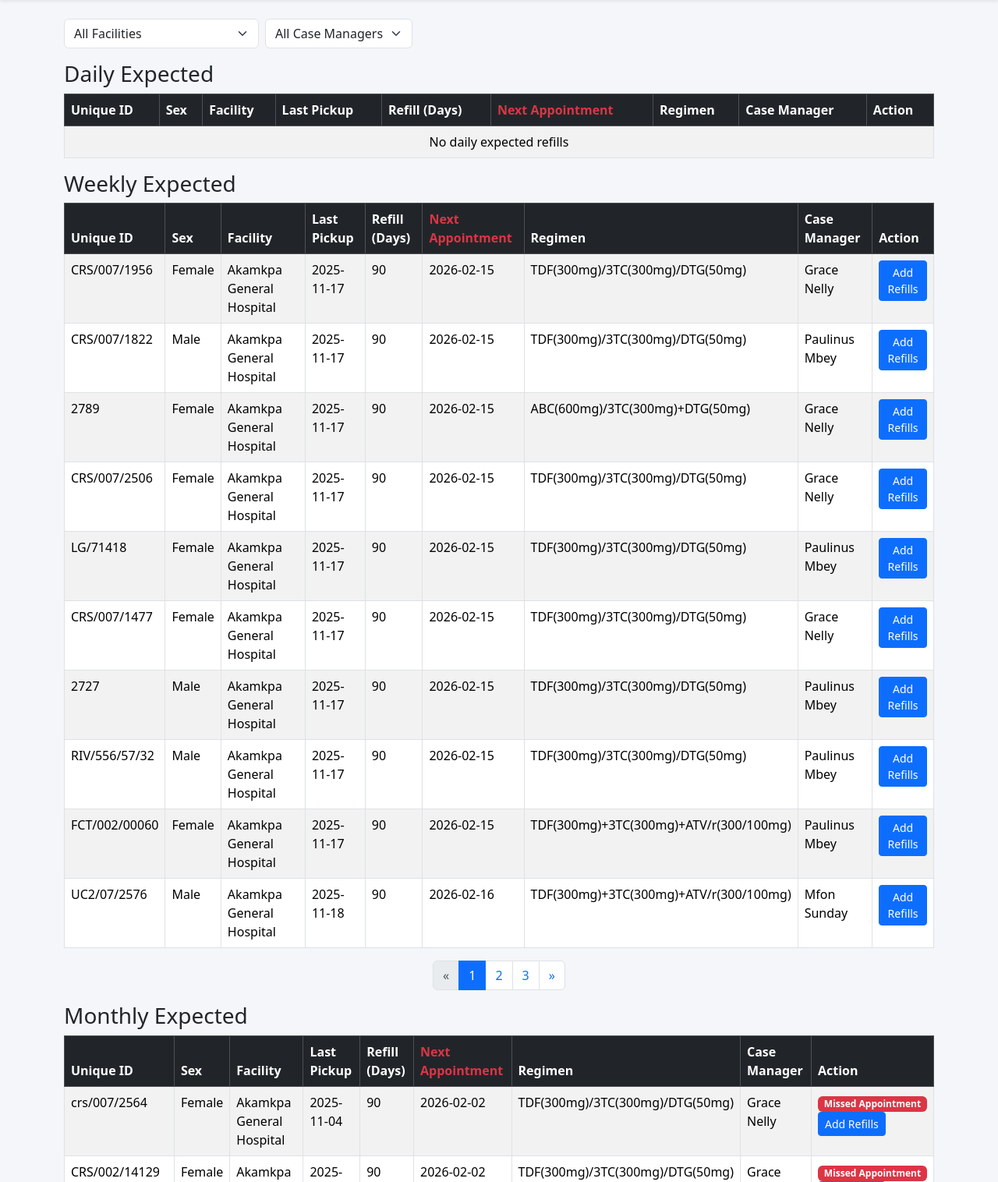
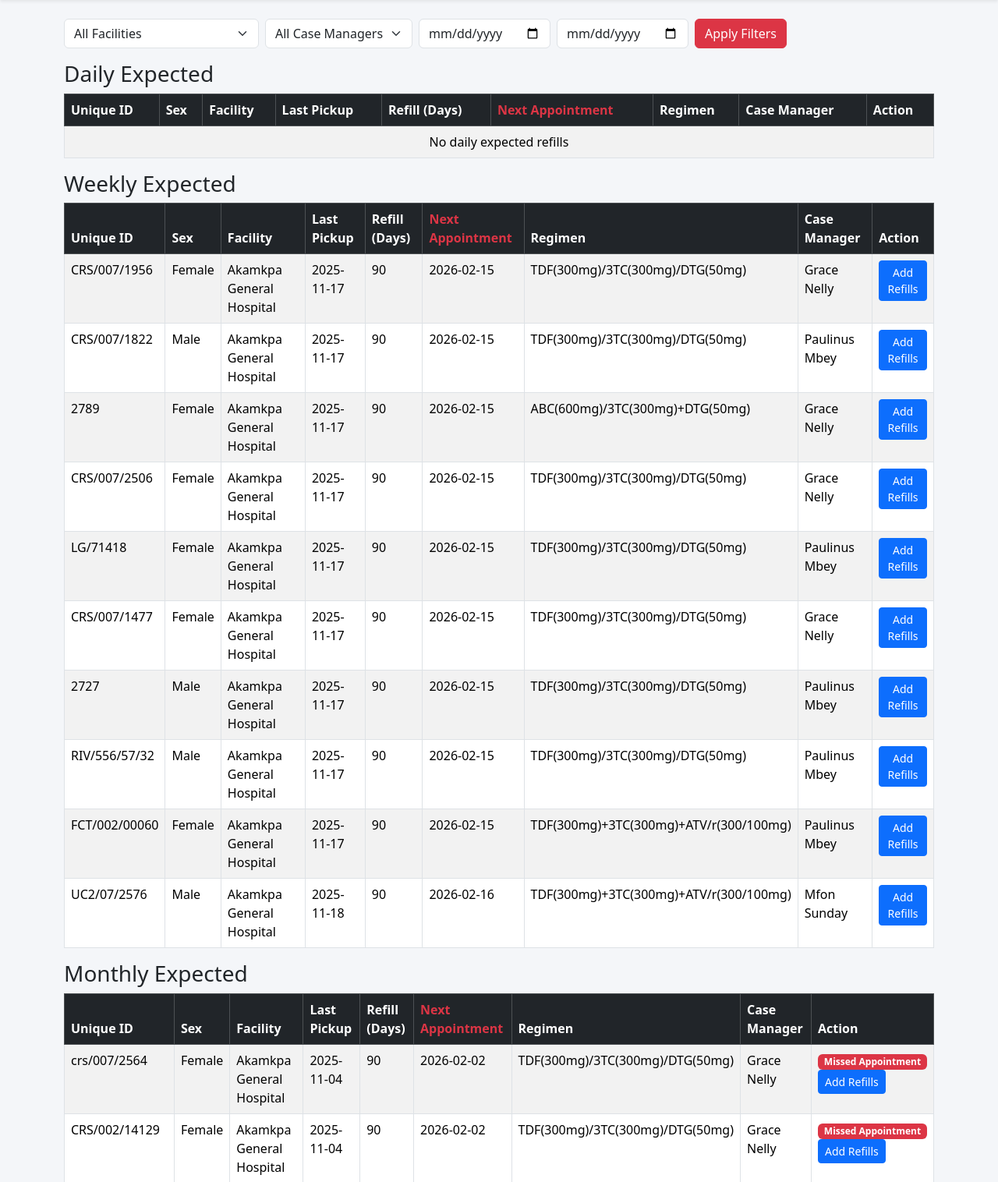
Before and after one commit to sparklweb1988/TreatmentTracker, a Django app: page /refills/ in a window 1280 px wide. Shown: the part 56-1572 px from the top of the page at 78% size. Run offline with Django 5.2, Linux system fonts and the light colour scheme; data comes from the database, SQL or seed files in the repository.

Commit message:
latest_again

```diff
--- a/refills/views.py
+++ b/refills/views.py
@@ -213,6 +213,25 @@ def refill_list(request):
     # GET filters
     facility_id = request.GET.get("facility")
     selected_case_manager = request.GET.get("case_manager")
+    start_date = request.GET.get("start_date")
+    end_date = request.GET.get("end_date")
+
+    # Parse start and end date if provided
+    if start_date:
+        try:
+            start_date_obj = datetime.strptime(start_date, "%Y-%m-%d").date()
+        except ValueError:
+            start_date_obj = None
+    else:
+        start_date_obj = None
+
+    if end_date:
+        try:
+            end_date_obj = datetime.strptime(end_date, "%Y-%m-%d").date()
+        except ValueError:
+            end_date_obj = None
+    else:
+        end_date_obj = None
 
     # All facilities
     facilities = Facility.objects.all()
@@ -230,6 +249,13 @@ def refill_list(request):
     # Filter by case manager if provided
     if selected_case_manager:
         refills = refills.filter(case_manager=selected_case_manager)
+
+    # Filter by date range if provided
+    if start_date_obj:
+        refills = refills.filter(next_appointment__gte=start_date_obj)
+
+    if end_date_obj:
+        refills = refills.filter(next_appointment__lte=end_date_obj)
 
     # Unique case managers for filter dropdown
     case_managers_qs = (
@@ -264,6 +290,8 @@ def refill_list(request):
         "case_managers": case_managers,
         "selected_case_manager": selected_case_manager,
         "today": today,
+        "selected_start_date": start_date,
+        "selected_end_date": end_date,
         "periods": [
             {"name": "Daily", "page_obj": daily_page.get_page(daily_number)},
             {"name": "Weekly", "page_obj": weekly_page.get_page(weekly_number)},
@@ -276,8 +304,6 @@ def refill_list(request):
         return export_refills_to_excel(refills)
 
     return render(request, "refill_list.html", context)
-
-
 
 
 
@@ -469,6 +495,25 @@ def track_refills(request):
     # Filters
     facility_id = request.GET.get("facility")
     selected_case_manager = request.GET.get("case_manager")
+    start_date = request.GET.get("start_date")
+    end_date = request.GET.get("end_date")
+
+    # Parse start and end date if provided
+    if start_date:
+        try:
+            start_date_obj = datetime.strptime(start_date, "%Y-%m-%d").date()
+        except ValueError:
+            start_date_obj = None
+    else:
+        start_date_obj = None
+
+    if end_date:
+        try:
+            end_date_obj = datetime.strptime(end_date, "%Y-%m-%d").date()
+        except ValueError:
+            end_date_obj = None
+    else:
+        end_date_obj = None
 
     # All facilities
     facilities = Facility.objects.all()
@@ -485,6 +530,13 @@ def track_refills(request):
 
     if selected_case_manager:
         refills = refills.filter(case_manager=selected_case_manager)
+
+    # Filter by date range if provided
+    if start_date_obj:
+        refills = refills.filter(last_pickup_date__gte=start_date_obj)
+
+    if end_date_obj:
+        refills = refills.filter(last_pickup_date__lte=end_date_obj)
 
     # Group by period
     daily_qs = refills.filter(last_pickup_date=today).order_by('-last_pickup_date')
@@ -530,6 +582,8 @@ def track_refills(request):
         "case_managers": case_managers,
         "selected_case_manager": selected_case_manager,
         "today": today,
+        "selected_start_date": start_date,
+        "selected_end_date": end_date,
         "periods": periods,
     }
 
@@ -607,12 +661,15 @@ def daily_refill_list(request):
 
 
 
+
 def missed_refills(request):
     today = timezone.now().date()
 
     # GET filter parameters
     facility_id = request.GET.get("facility")
     case_manager = request.GET.get("case_manager")
+    start_date = request.GET.get("start_date")
+    end_date = request.GET.get("end_date")
 
     # Base queryset: Active patients only
     refills = Refill.objects.filter(
@@ -628,6 +685,21 @@ def missed_refills(request):
 
     if case_manager:
         refills = refills.filter(case_manager=case_manager)
+
+    # ================= DATE FILTER =================
+    if start_date:
+        try:
+            start_date_obj = datetime.strptime(start_date, "%Y-%m-%d").date()
+            refills = refills.filter(next_appointment__gte=start_date_obj)
+        except ValueError:
+            pass  # ignore invalid date format
+
+    if end_date:
+        try:
+            end_date_obj = datetime.strptime(end_date, "%Y-%m-%d").date()
+            refills = refills.filter(next_appointment__lte=end_date_obj)
+        except ValueError:
+            pass  # ignore invalid date format
 
     # ================= MISSED REFILLS LOGIC =================
     missed_list = (
@@ -709,6 +781,8 @@ def missed_refills(request):
         "case_managers": case_managers,
         "selected_facility": facility_id,
         "selected_case_manager": case_manager,
+        "selected_start_date": start_date,
+        "selected_end_date": end_date,
     }
 
     return render(request, "missed_refills.html", context)
--- a/templates/refill_list.html
+++ b/templates/refill_list.html
@@ -28,6 +28,14 @@
       </option>
     {% endfor %}
   </select>
+
+  <!-- Start Date Filter -->
+  <input type="date" name="start_date" value="{{ selected_start_date }}" class="form-control w-auto">
+
+  <!-- End Date Filter -->
+  <input type="date" name="end_date" value="{{ selected_end_date }}" class="form-control w-auto">
+
+  <button type="submit" class="btn btn-danger">Apply Filters</button>
 </form>
 
 <!-- ================= MOBILE CARDS ================= -->
@@ -50,37 +58,6 @@
       {% empty %}
       <small>No {{ period.name|lower }} expected refills</small>
       {% endfor %}
-
-      <!-- Mobile Pagination (unchanged) -->
-      {% if period.page_obj.has_other_pages %}
-        <nav aria-label="{{ period.name }} refills pagination">
-          <ul class="pagination justify-content-center">
-            {% if period.page_obj.has_previous %}
-            <li class="page-item">
-              <a class="page-link" href="?{{ period.name|lower }}_page={{ period.page_obj.previous_page_number }}&facility={{ selected_facility }}&case_manager={{ selected_case_manager }}" aria-label="Previous">&laquo;</a>
-            </li>
-            {% else %}
-            <li class="page-item disabled"><span class="page-link">&laquo;</span></li>
-            {% endif %}
-            {% for num in period.page_obj.paginator.page_range %}
-              {% if period.page_obj.number == num %}
-              <li class="page-item active"><span class="page-link">{{ num }}</span></li>
-              {% elif num > period.page_obj.number|add:"-3" and num < period.page_obj.number|add:"3" %}
-              <li class="page-item">
-                <a class="page-link" href="?{{ period.name|lower }}_page={{ num }}&facility={{ selected_facility }}&case_manager={{ selected_case_manager }}">{{ num }}</a>
-              </li>
-              {% endif %}
-            {% endfor %}
-            {% if period.page_obj.has_next %}
-            <li class="page-item">
-              <a class="page-link" href="?{{ period.name|lower }}_page={{ period.page_obj.next_page_number }}&facility={{ selected_facility }}&case_manager={{ selected_case_manager }}" aria-label="Next">&raquo;</a>
-            </li>
-            {% else %}
-            <li class="page-item disabled"><span class="page-link">&raquo;</span></li>
-            {% endif %}
-          </ul>
-        </nav>
-      {% endif %}
     </div>
   </div>
   {% endfor %}
@@ -128,41 +105,11 @@
       {% endfor %}
     </tbody>
   </table>
-
-  <!-- Desktop Pagination (unchanged) -->
-  {% if period.page_obj.has_other_pages %}
-    <nav aria-label="{{ period.name }} refills pagination">
-      <ul class="pagination justify-content-center">
-        {% if period.page_obj.has_previous %}
-        <li class="page-item">
-          <a class="page-link" href="?{{ period.name|lower }}_page={{ period.page_obj.previous_page_number }}&facility={{ selected_facility }}&case_manager={{ selected_case_manager }}" aria-label="Previous">&laquo;</a>
-        </li>
-        {% else %}
-        <li class="page-item disabled"><span class="page-link">&laquo;</span></li>
-        {% endif %}
-        {% for num in period.page_obj.paginator.page_range %}
-          {% if period.page_obj.number == num %}
-          <li class="page-item active"><span class="page-link">{{ num }}</span></li>
-          {% elif num > period.page_obj.number|add:"-3" and num < period.page_obj.number|add:"3" %}
-          <li class="page-item">
-            <a class="page-link" href="?{{ period.name|lower }}_page={{ num }}&facility={{ selected_facility }}&case_manager={{ selected_case_manager }}">{{ num }}</a>
-          </li>
-          {% endif %}
-        {% endfor %}
-        {% if period.page_obj.has_next %}
-        <li class="page-item">
-          <a class="page-link" href="?{{ period.name|lower }}_page={{ period.page_obj.next_page_number }}&facility={{ selected_facility }}&case_manager={{ selected_case_manager }}" aria-label="Next">&raquo;</a>
-        </li>
-        {% else %}
-        <li class="page-item disabled"><span class="page-link">&raquo;</span></li>
-        {% endif %}
-      </ul>
-    </nav>
-  {% endif %}
   {% endfor %}
 </div>
 
 <br><br>
-<a href="{% url 'refill_list' %}?download=true&facility={{ selected_facility }}&case_manager={{ selected_case_manager }}" class="btn btn-success">Download Refills as Excel</a>
+<a href="{% url 'refill_list' %}?download=true&facility={{ selected_facility }}&case_manager={{ selected_case_manager }}&start_date={{ selected_start_date }}&end_date={{ selected_end_date }}" class="btn btn-success">Download Refills as Excel</a>
 <br><br>
-{% endblock content %}
+
+{% endblock %}
```
Also changed, not shown: templates/missed_refills.html (+15 -7 lines), templates/track_refills.html (+11 -1 lines), 1 other file.
